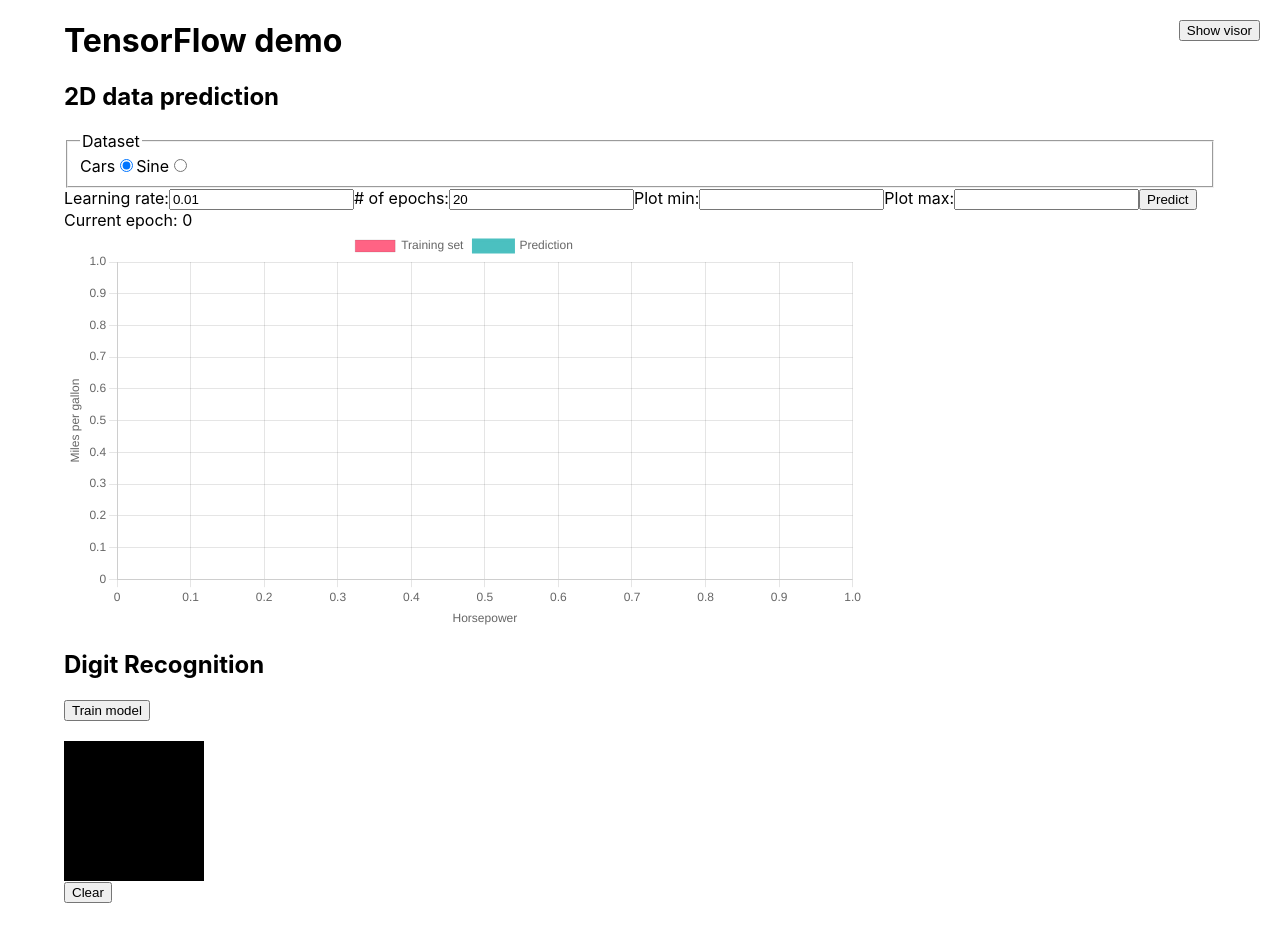
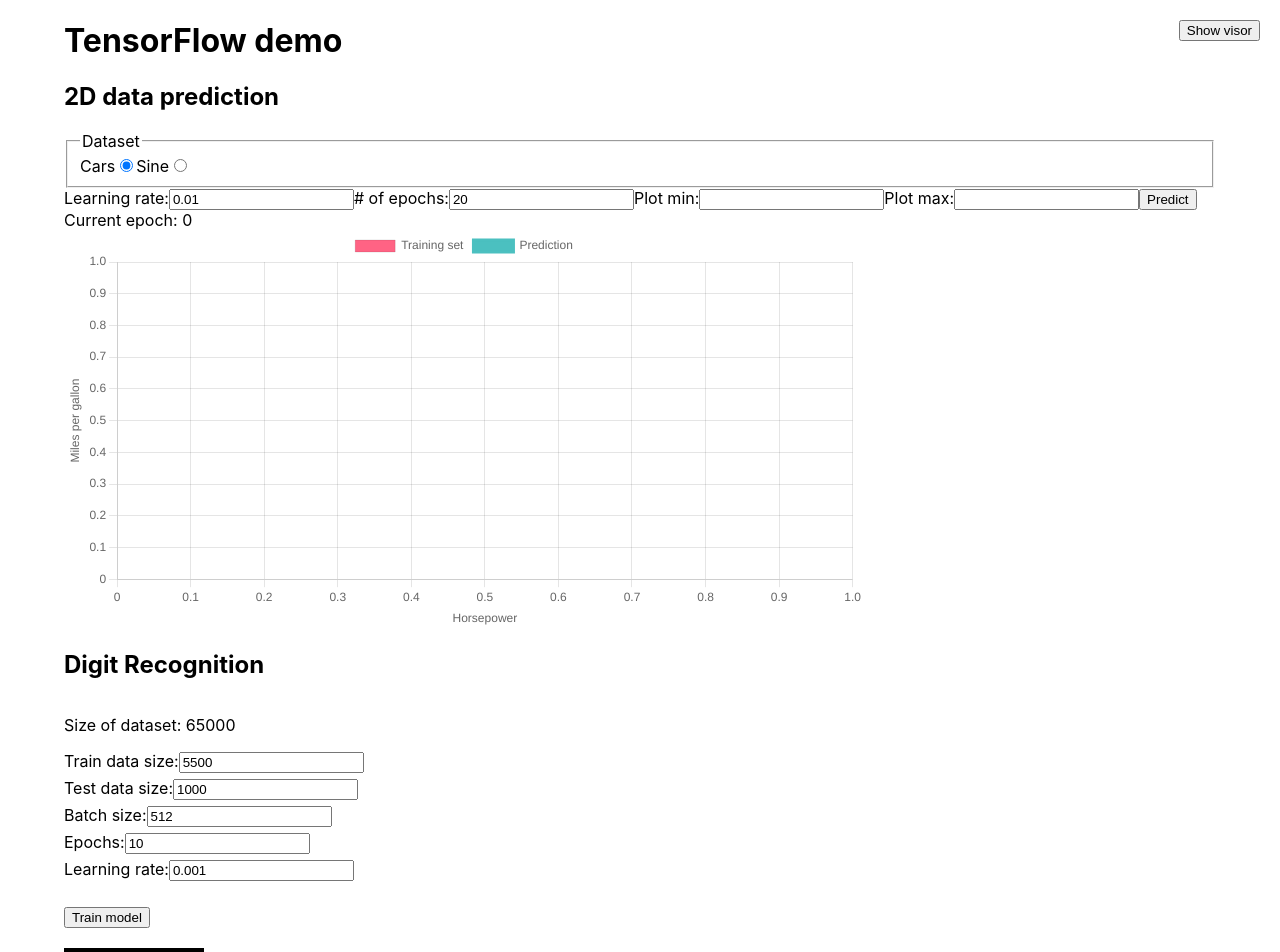
Before and after one commit to nkanigsberg/tensorflow-test, a React (Create React App) app: page / in a window 1280 px wide. Shown: the top 952 px of the page. Before the commit the page ends 903 px from the top, so only its background shows below. Built offline with nearby package versions, Linux system fonts and the light colour scheme; no server answers.

Commit message:
add controls for digit recognition training

```diff
--- a/src/components/tensorflow/DigitRecognizer/DigitRecognizer.module.css
+++ b/src/components/tensorflow/DigitRecognizer/DigitRecognizer.module.css
@@ -11,3 +11,13 @@
 .prediction {
   margin-left: 20px;
 }
+
+.controls {
+  display: flex;
+  flex-direction: column;
+  margin-bottom: 20px;
+}
+
+.controls label {
+  margin-bottom: 5px;
+}
--- a/src/components/tensorflow/DigitRecognizer/DigitRecognizer.tsx
+++ b/src/components/tensorflow/DigitRecognizer/DigitRecognizer.tsx
@@ -22,6 +22,11 @@
 function DigitRecognizer() {
   const [prediction, setPrediction] = useState<string>("");
   const [model, setModel] = useState<tf.Sequential>();
+  const [trainDataSize, setTrainDataSize] = useState<number>(5500);
+  const [testDataSize, setTestDataSize] = useState<number>(1000);
+  const [batchSize, setBatchSize] = useState<number>(512);
+  const [epochs, setEpochs] = useState<number>(10);
+  const [learningRate, setLearningRate] = useState<number>(0.001);
 
   const canvasRef = useRef<HTMLCanvasElement>(null);
 
@@ -29,15 +34,20 @@
     const data = new MnistData();
     await data.load();
     await showExamples(data);
-    const model = getModel();
-    setModel(getModel());
+    const model = getModel(learningRate);
+    setModel(model);
 
     tfvis.show.modelSummary(
       { name: "Model Architecture", tab: "Model" },
       model
     );
 
-    await train(model, data);
+    await train(model, data, {
+      batchSize,
+      epochs,
+      trainDataSize,
+      testDataSize,
+    });
 
     await showAccuracy(model, data);
     await showConfusion(model, data);
@@ -90,6 +100,50 @@
   return (
     <div>
       <h2>Digit Recognition</h2>
+      <div className={styles.controls}>
+        <p>Size of dataset: 65000</p>
+        <label>
+          Train data size:
+          <input
+            type="number"
+            onChange={(e) => setTrainDataSize(parseInt(e.target.value))}
+            value={trainDataSize}
+          />
+        </label>
+        <label>
+          Test data size:
+          <input
+            type="number"
+            onChange={(e) => setTestDataSize(parseInt(e.target.value))}
+            value={testDataSize}
+          />
+        </label>
+        <label>
+          Batch size:
+          <input
+            type="number"
+            onChange={(e) => setBatchSize(parseInt(e.target.value))}
+            value={batchSize}
+          />
+        </label>
+        <label>
+          Epochs:
+          <input
+            type="number"
+            onChange={(e) => setEpochs(parseInt(e.target.value))}
+            value={epochs}
+          />
+        </label>
+        <label>
+          Learning rate:
+          <input
+            type="number"
+            onChange={(e) => setLearningRate(parseFloat(e.target.value))}
+            value={learningRate}
+          />
+        </label>
+      </div>
+
       <button type="button" onClick={run}>
         Train model
       </button>
--- a/src/components/tensorflow/DigitRecognizer/helpers.ts
+++ b/src/components/tensorflow/DigitRecognizer/helpers.ts
@@ -1,8 +1,14 @@
 import * as tf from "@tensorflow/tfjs";
-import { Rank } from "@tensorflow/tfjs";
 import * as tfvis from "@tensorflow/tfjs-vis";
 
 import { MnistData } from "./data";
+
+type Options = {
+  epochs?: number;
+  trainDataSize?: number;
+  testDataSize?: number;
+  batchSize?: number;
+};
 
 export async function showExamples(data: MnistData) {
   // Create a container in the visor
@@ -34,7 +40,7 @@
   }
 }
 
-export function getModel() {
+export function getModel(learningRate = 0.001) {
   const model = tf.sequential();
 
   const IMAGE_WIDTH = 28;
@@ -90,7 +96,7 @@
 
   // Choose an optimizer, loss function and accuracy metric,
   // then compile and return the model
-  const optimizer = tf.train.adam();
+  const optimizer = tf.train.adam(learningRate);
   model.compile({
     optimizer: optimizer,
     loss: "categoricalCrossentropy",
@@ -100,7 +106,11 @@
   return model;
 }
 
-export async function train(model: tf.Sequential, data: MnistData) {
+export async function train(
+  model: tf.Sequential,
+  data: MnistData,
+  options?: Options
+) {
   const metrics = ["loss", "val_loss", "acc", "val_acc"];
   const container = {
     name: "Model Training",
@@ -109,9 +119,9 @@
   };
   const fitCallbacks = tfvis.show.fitCallbacks(container, metrics);
 
-  const BATCH_SIZE = 512;
-  const TRAIN_DATA_SIZE = 5500 * 2;
-  const TEST_DATA_SIZE = 1000 * 2;
+  const BATCH_SIZE = options?.batchSize ?? 512;
+  const TRAIN_DATA_SIZE = options?.testDataSize ?? 5500;
+  const TEST_DATA_SIZE = options?.testDataSize ?? 1000;
 
   const [trainXs, trainYs] = tf.tidy(() => {
     const d = data.nextTrainBatch(TRAIN_DATA_SIZE);
@@ -126,7 +136,7 @@
   return model.fit(trainXs, trainYs, {
     batchSize: BATCH_SIZE,
     validationData: [testXs, testYs], // not shown to model during training, used for metrics
-    epochs: 10,
+    epochs: options?.epochs ?? 10,
     shuffle: true,
     callbacks: fitCallbacks,
   });
```
